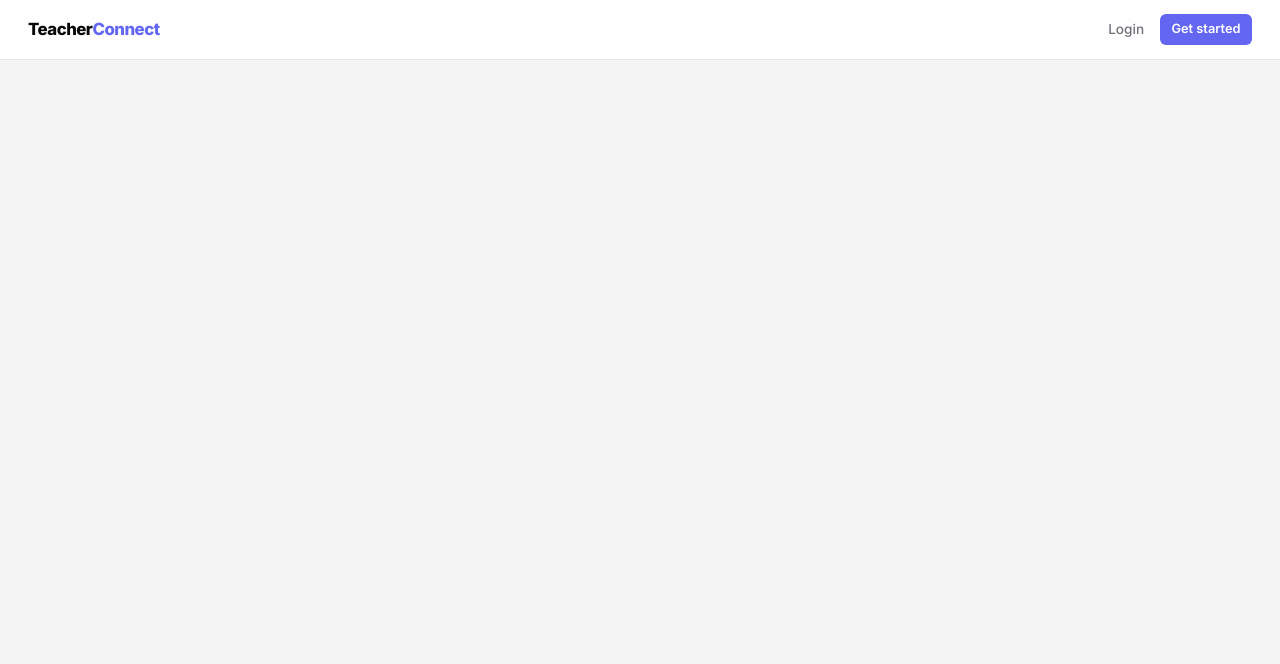
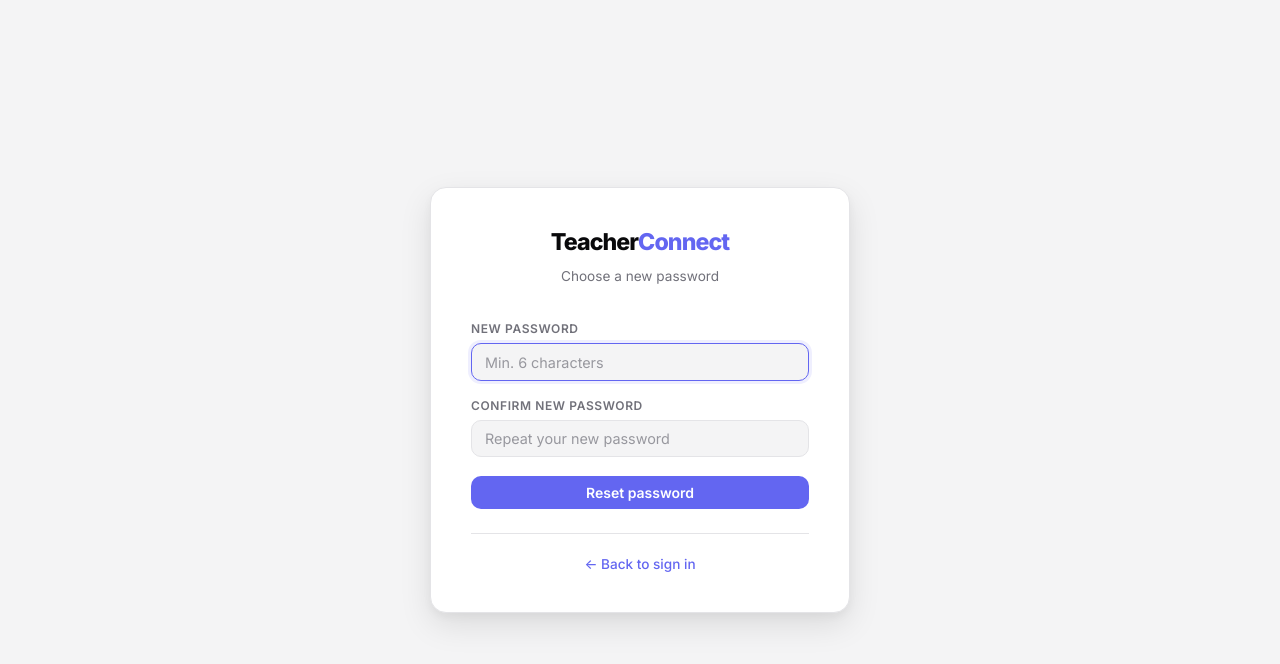
Before and after one commit to hossentahir/knowledge-marketplace, a React (Vite) app in the folder client/: page /reset-password/1 in a window 1280 px wide. Shown: the top 664 px of the page. Built offline with nearby package versions, Linux system fonts and the light colour scheme.

Commit message:
Add Forgot Password UI to my React app.

```diff
--- a/client/src/App.css
+++ b/client/src/App.css
@@ -276,6 +276,19 @@
   padding-top: 1.25rem;
   border-top: 1px solid var(--border);
 }
+
+/* Label row: label left, small link right */
+.form-label-row {
+  display: flex;
+  align-items: center;
+  justify-content: space-between;
+}
+.form-label-link {
+  font-size: 0.75rem;
+  font-weight: 500;
+  color: var(--clr-primary);
+}
+.form-label-link:hover { color: var(--clr-primary-hover); }
 
 /* ─── Main content layout ──────────────────────────────────── */
 
--- a/client/src/App.jsx
+++ b/client/src/App.jsx
@@ -2,6 +2,8 @@
 import Navbar from './components/Navbar'
 import Login from './components/Login'
 import Register from './components/Register'
+import ForgotPassword from './components/ForgotPassword'
+import ResetPassword from './components/ResetPassword'
 import StudentDashboard from './components/StudentDashboard'
 import TeacherDashboard from './components/TeacherDashboard'
 import ProtectedRoute from './components/ProtectedRoute'
@@ -16,6 +18,8 @@
       <Routes>
         <Route path="/login" element={<Login />} />
         <Route path="/register" element={<Register />} />
+        <Route path="/forgot-password" element={<ForgotPassword />} />
+        <Route path="/reset-password/:token" element={<ResetPassword />} />
         <Route element={<ProtectedRoute allowedRoles={['student']} />}>
           <Route path="/search" element={<SearchPage />} />
         </Route>
--- /dev/null
+++ b/client/src/components/ForgotPassword.jsx
@@ -0,0 +1,86 @@
+import { useState } from 'react'
+import { Link } from 'react-router-dom'
+
+export default function ForgotPassword() {
+  const [email, setEmail] = useState('')
+  const [loading, setLoading] = useState(false)
+  const [success, setSuccess] = useState(false)
+  const [error, setError] = useState(null)
+
+  const handleSubmit = async (e) => {
+    e.preventDefault()
+    setLoading(true)
+    setError(null)
+    try {
+      const res = await fetch('http://localhost:5000/api/auth/forgot-password', {
+        method: 'POST',
+        headers: { 'Content-Type': 'application/json' },
+        body: JSON.stringify({ email }),
+      })
+      const data = await res.json()
+      if (!res.ok) throw new Error(data.message || 'Something went wrong')
+      setSuccess(true)
+    } catch (err) {
+      setError(err.message)
+    } finally {
+      setLoading(false)
+    }
+  }
+
+  return (
+    <div className="auth-page">
+      <div className="auth-card">
+        <div className="auth-brand">
+          <span className="auth-brand-name">
+            Teacher<span>Connect</span>
+          </span>
+          <p className="auth-brand-sub">Reset your password</p>
+        </div>
+
+        {success ? (
+          <>
+            <div className="alert alert-success">
+              Password reset link sent — check the server console for the demo URL.
+            </div>
+            <div className="auth-footer">
+              <Link to="/login">← Back to sign in</Link>
+            </div>
+          </>
+        ) : (
+          <>
+            {error && <div className="alert alert-error">{error}</div>}
+
+            <p style={{ fontSize: '0.875rem', color: 'var(--text-muted)', marginBottom: '1.25rem' }}>
+              Enter your registered email address and we'll generate a reset link for you.
+            </p>
+
+            <form onSubmit={handleSubmit}>
+              <div className="form-group">
+                <label className="form-label" htmlFor="email">Email address</label>
+                <input
+                  id="email"
+                  className="form-control"
+                  type="email"
+                  placeholder="you@example.com"
+                  value={email}
+                  onChange={(e) => setEmail(e.target.value)}
+                  required
+                  autoFocus
+                />
+              </div>
+
+              <button className="btn btn-primary btn-full" type="submit" disabled={loading}>
+                {loading ? 'Sending…' : 'Send reset link'}
+              </button>
+            </form>
+
+            <div className="auth-footer">
+              Remembered your password?{' '}
+              <Link to="/login">Sign in</Link>
+            </div>
+          </>
+        )}
+      </div>
+    </div>
+  )
+}
--- a/client/src/components/Login.jsx
+++ b/client/src/components/Login.jsx
@@ -1,15 +1,19 @@
 import { useState } from 'react'
-import { Link, useNavigate } from 'react-router-dom'
+import { Link, useLocation, useNavigate } from 'react-router-dom'
 import { useSocket } from '../context/SocketContext'
 
 export default function Login() {
   const navigate = useNavigate()
+  const location = useLocation()
   const { connectSocket } = useSocket()
 
   const [email, setEmail] = useState('')
   const [password, setPassword] = useState('')
   const [loading, setLoading] = useState(false)
   const [error, setError] = useState(null)
+
+  // Shown when user lands here after a successful password reset
+  const resetSuccess = location.state?.resetSuccess
 
   const handleSubmit = async (e) => {
     e.preventDefault()
@@ -49,6 +53,11 @@
           <p className="auth-brand-sub">Sign in to your account to continue</p>
         </div>
 
+        {resetSuccess && (
+          <div className="alert alert-success">
+            Password reset successfully — sign in with your new password.
+          </div>
+        )}
         {error && <div className="alert alert-error">{error}</div>}
 
         <form onSubmit={handleSubmit}>
@@ -66,7 +75,10 @@
           </div>
 
           <div className="form-group">
-            <label className="form-label" htmlFor="password">Password</label>
+            <div className="form-label-row">
+              <label className="form-label" htmlFor="password">Password</label>
+              <Link to="/forgot-password" className="form-label-link">Forgot password?</Link>
+            </div>
             <input
               id="password"
               className="form-control"
--- a/client/src/components/Navbar.jsx
+++ b/client/src/components/Navbar.jsx
@@ -10,7 +10,9 @@
   const user = JSON.parse(localStorage.getItem('user') || 'null')
   const isAuth = !!token
 
-  const isAuthPage = ['/login', '/register'].includes(location.pathname)
+  const isAuthPage =
+    ['/login', '/register', '/forgot-password'].includes(location.pathname) ||
+    location.pathname.startsWith('/reset-password')
   if (isAuthPage) return null
 
   const dashboardPath = user?.role === 'teacher' ? '/teacher/dashboard' : '/student/dashboard'
--- /dev/null
+++ b/client/src/components/ResetPassword.jsx
@@ -0,0 +1,97 @@
+import { useState } from 'react'
+import { Link, useNavigate, useParams } from 'react-router-dom'
+
+export default function ResetPassword() {
+  const { token } = useParams()
+  const navigate = useNavigate()
+
+  const [password, setPassword] = useState('')
+  const [confirm, setConfirm] = useState('')
+  const [loading, setLoading] = useState(false)
+  const [error, setError] = useState(null)
+
+  const handleSubmit = async (e) => {
+    e.preventDefault()
+    setError(null)
+
+    if (password !== confirm) {
+      setError('Passwords do not match')
+      return
+    }
+
+    if (password.length < 6) {
+      setError('Password must be at least 6 characters')
+      return
+    }
+
+    setLoading(true)
+    try {
+      const res = await fetch(`http://localhost:5000/api/auth/reset-password/${token}`, {
+        method: 'POST',
+        headers: { 'Content-Type': 'application/json' },
+        body: JSON.stringify({ password }),
+      })
+      const data = await res.json()
+      if (!res.ok) throw new Error(data.message || 'Reset failed')
+
+      // Small delay so the user sees the success state before redirect
+      navigate('/login', { state: { resetSuccess: true } })
+    } catch (err) {
+      setError(err.message)
+    } finally {
+      setLoading(false)
+    }
+  }
+
+  return (
+    <div className="auth-page">
+      <div className="auth-card">
+        <div className="auth-brand">
+          <span className="auth-brand-name">
+            Teacher<span>Connect</span>
+          </span>
+          <p className="auth-brand-sub">Choose a new password</p>
+        </div>
+
+        {error && <div className="alert alert-error">{error}</div>}
+
+        <form onSubmit={handleSubmit}>
+          <div className="form-group">
+            <label className="form-label" htmlFor="password">New password</label>
+            <input
+              id="password"
+              className="form-control"
+              type="password"
+              placeholder="Min. 6 characters"
+              value={password}
+              onChange={(e) => setPassword(e.target.value)}
+              required
+              autoFocus
+            />
+          </div>
+
+          <div className="form-group">
+            <label className="form-label" htmlFor="confirm">Confirm new password</label>
+            <input
+              id="confirm"
+              className="form-control"
+              type="password"
+              placeholder="Repeat your new password"
+              value={confirm}
+              onChange={(e) => setConfirm(e.target.value)}
+              required
+            />
+          </div>
+
+          <button className="btn btn-primary btn-full" type="submit" disabled={loading}>
+            {loading ? 'Resetting…' : 'Reset password'}
+          </button>
+        </form>
+
+        <div className="auth-footer">
+          <Link to="/login">← Back to sign in</Link>
+        </div>
+      </div>
+    </div>
+  )
+}
```
